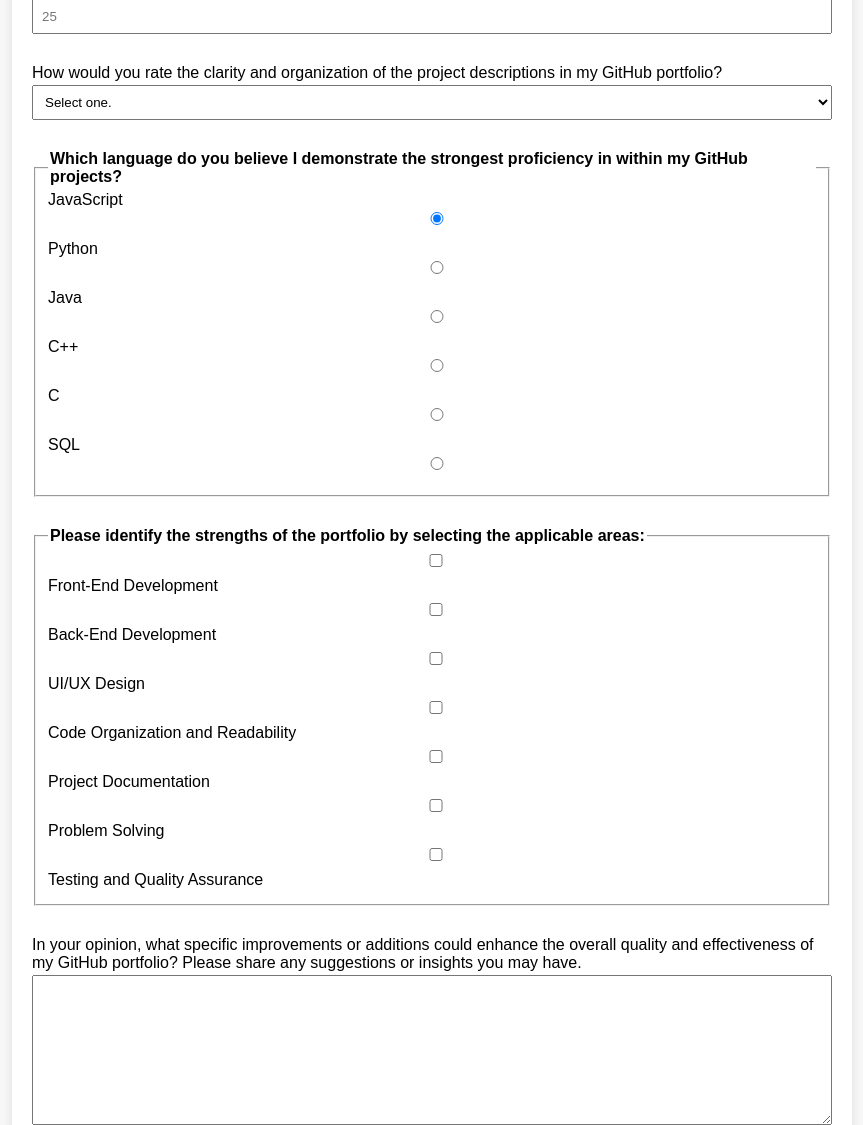
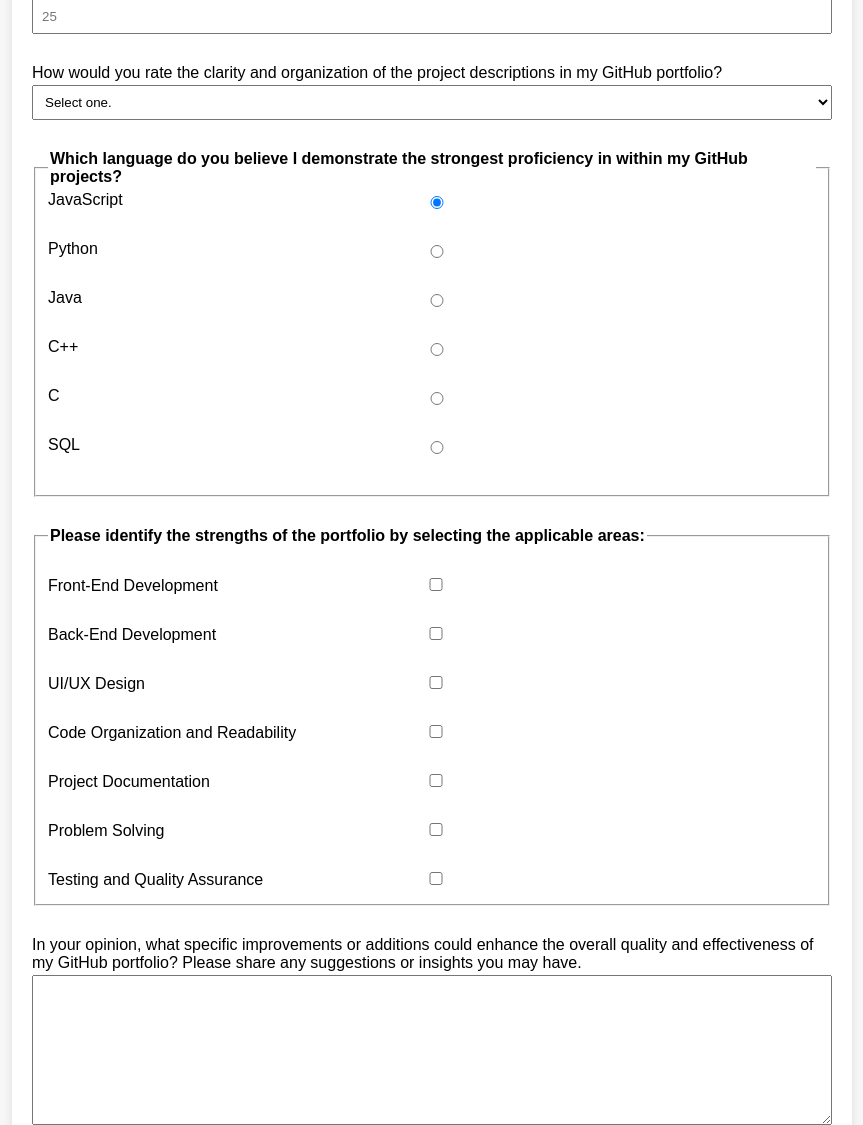
Before and after one commit to NickJarrett425/Portfolio-Feedback, a Django app: page / in a window 1280 px wide. Shown: the part 394-1519 px from the top of the page, without its empty margins (208-1071 px from the left). Run offline with Django 5.2, Linux system fonts and the light colour scheme.

Commit message:
Changed requirements.txt; fixed vertical alignment of radio and checkbox inputs.

```diff
--- a/Website/survey/static/styles.css
+++ b/Website/survey/static/styles.css
@@ -69,3 +69,11 @@ body {
   #submit:hover {
     background-color: #45a049;
   }
+
+  .nudgeUp {
+    transform: translateY(-1rem);
+  }
+
+  .nudgeDown {
+    transform: translateY(1.5rem);
+  }
--- a/Website/survey/templates/survey.html
+++ b/Website/survey/templates/survey.html
@@ -45,58 +45,58 @@
           <fieldset>
             <legend>Which language do you believe I demonstrate the strongest proficiency in within my GitHub projects?</legend>
             <label for="javascript">JavaScript
-              <input id="javascript" type="radio" name="strongest-lang" value="JavaScript" checked/>
+              <input id="javascript" type="radio" name="strongest-lang" value="JavaScript" class="nudgeUp" checked/>
             </label>
 
             <label for="python">Python
-              <input id="python" type="radio" name="strongest-lang" value="Python"/>
+              <input id="python" type="radio" name="strongest-lang" value="Python" class="nudgeUp"/>
             </label>
 
             <label for="java">Java
-              <input id="java" type="radio" name="strongest-lang" value="Java"/>
+              <input id="java" type="radio" name="strongest-lang" value="Java" class="nudgeUp"/>
             </label>
 
             <label for="c++">C++
-              <input id="c++" type="radio" name="strongest-lang" value="C++"/>
+              <input id="c++" type="radio" name="strongest-lang" value="C++" class="nudgeUp"/>
             </label>
 
             <label for="c">C
-              <input id="c" type="radio" name="strongest-lang" value="C"/>
+              <input id="c" type="radio" name="strongest-lang" value="C" class="nudgeUp"/>
             </label>
 
             <label for="sql">SQL
-              <input id="sql" type="radio" name="strongest-lang" value="SQL"/>
+              <input id="sql" type="radio" name="strongest-lang" value="SQL" class="nudgeUp"/>
             </label>
           </fieldset>
 
           <fieldset>
             <legend>Please identify the strengths of the portfolio by selecting the applicable areas:</legend>
             <label for="front-end">
-              <input id="front-end" type="checkbox" value="Front-End Development" name="strengths"/> Front-End Development
+              <input id="front-end" type="checkbox" value="Front-End Development" name="strengths" class="nudgeDown"/> Front-End Development
             </label>
 
             <label for="back-end">
-              <input id="back-end" type="checkbox" value="Back-End Development" name="strengths"/> Back-End Development
+              <input id="back-end" type="checkbox" value="Back-End Development" name="strengths" class="nudgeDown"/> Back-End Development
             </label>
 
             <label for="ui/ux">
-              <input id="ui/ux" type="checkbox" value="UI/UX Design" name="strengths"/> UI/UX Design
+              <input id="ui/ux" type="checkbox" value="UI/UX Design" name="strengths" class="nudgeDown"/> UI/UX Design
             </label>
 
             <label for="organization">
-              <input id="organization" type="checkbox" value="Code Organization and Readability" name="strengths"/> Code Organization and Readability
+              <input id="organization" type="checkbox" value="Code Organization and Readability" name="strengths" class="nudgeDown"/> Code Organization and Readability
             </label>
 
             <label for="documentation">
-              <input id="documentation" type="checkbox" value="Project Documentation" name="strengths"/> Project Documentation
+              <input id="documentation" type="checkbox" value="Project Documentation" name="strengths" class="nudgeDown"/> Project Documentation
             </label>
 
             <label for="problem-solving">
-              <input id="problem-solving" type="checkbox" value="Problem Solving" name="strengths"/> Problem Solving
+              <input id="problem-solving" type="checkbox" value="Problem Solving" name="strengths" class="nudgeDown"/> Problem Solving
             </label>
 
             <label for="testing">
-              <input id="testing" type="checkbox" value="Testing and Quality Assurance" name="strengths"/> Testing and Quality Assurance
+              <input id="testing" type="checkbox" value="Testing and Quality Assurance" name="strengths" class="nudgeDown"/> Testing and Quality Assurance
             </label>
           </fieldset>
 
--- a/requirements.txt
+++ b/requirements.txt
@@ -1,11 +1,6 @@
 asgiref==3.7.2
 Django==5.0.1
 et-xmlfile==1.1.0
-numpy==1.26.3
 openpyxl==3.1.2
-pandas==2.2.0
-python-dateutil==2.8.2
-pytz==2023.3.post1
-six==1.16.0
 sqlparse==0.4.4
 tzdata==2023.4
```
Also changed, not shown: 1 other file.
